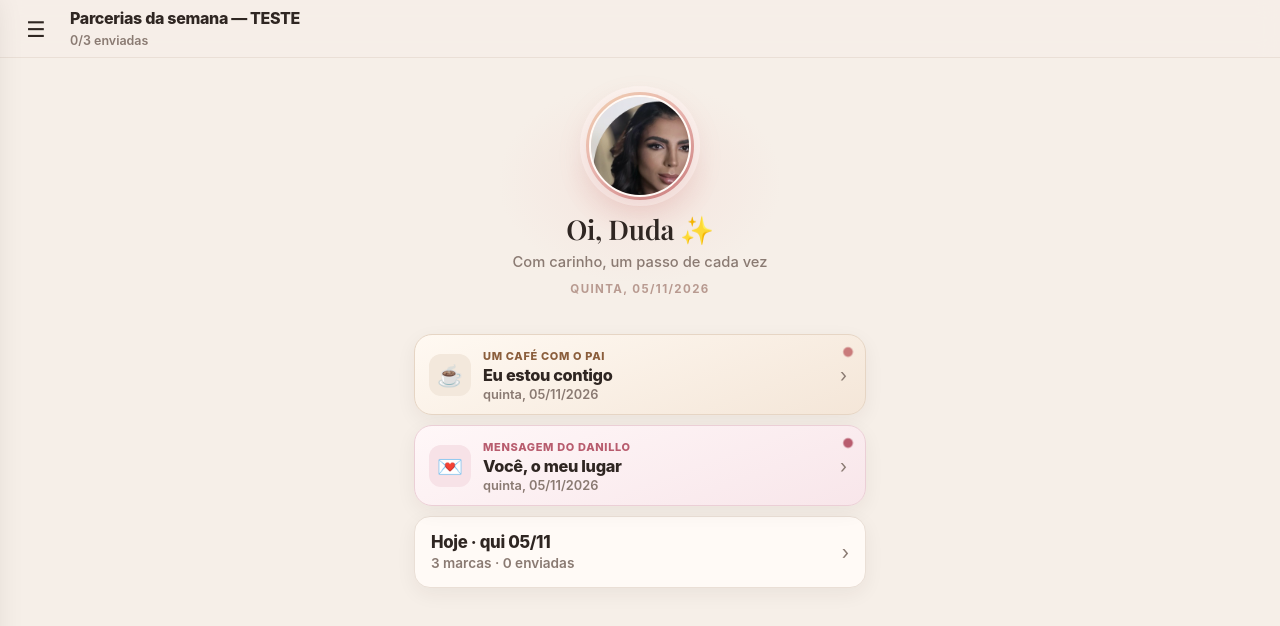
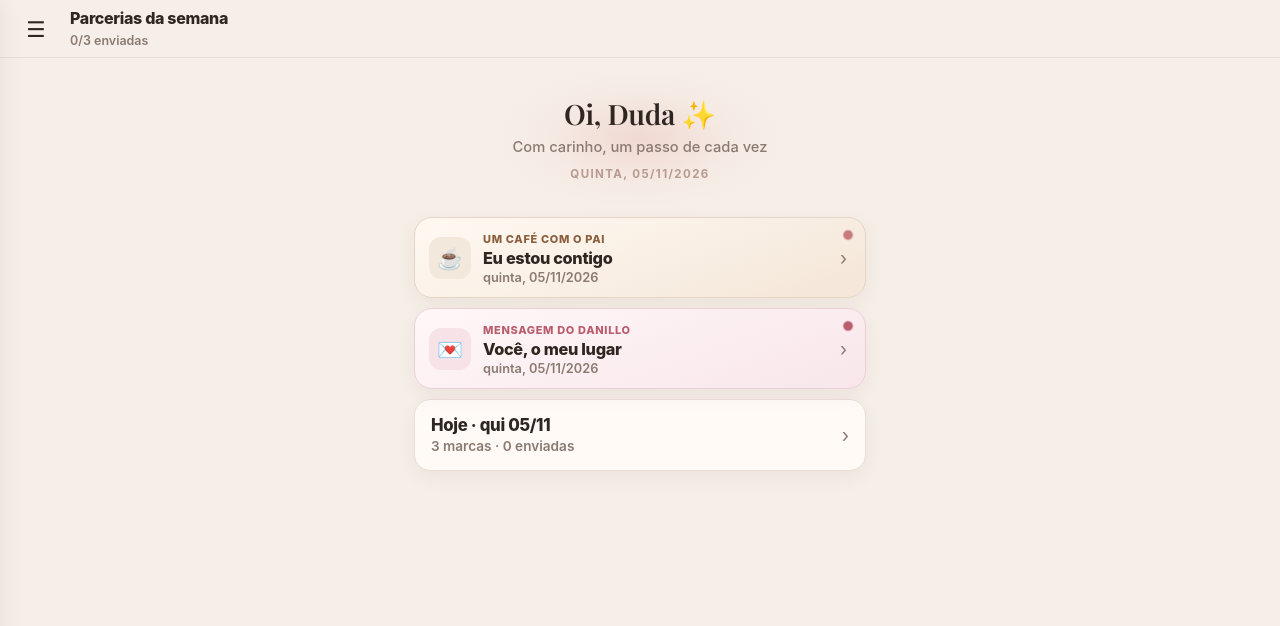
Before and after one commit to bonivitti-collab/duda-parcerias, a plain HTML site: page index.html in a window 1280 px wide. Drawn offline with nearby package versions, Linux system fonts and the light colour scheme.

Commit message:
Drop hero avatar; center text-only greeting
Remove photo/ring and avatar.jpg; keep Playfair hero with blush.
Top bar title is now Parcerias da semana without TESTE.

```diff
--- a/index.html
+++ b/index.html
@@ -65,54 +65,43 @@
 
     .hello {
       position: relative;
-      display: flex; flex-direction: column; align-items: center; text-align: center;
-      padding: 18px 12px 20px; margin: 2px 0 16px;
+      display: flex; flex-direction: column; align-items: center; justify-content: center;
+      text-align: center;
+      padding: 22px 16px 18px; margin: 4px auto 16px;
+      width: 100%; max-width: 100%;
       border: none; background: transparent; box-shadow: none;
       overflow: visible;
     }
     .hello::before {
       content: "";
-      position: absolute; left: 50%; top: 8px; transform: translateX(-50%);
-      width: min(280px, 78vw); height: 200px;
+      position: absolute; left: 50%; top: 50%; transform: translate(-50%, -50%);
+      width: min(320px, 88vw); height: 160px;
       background: radial-gradient(ellipse at center,
-        rgba(232, 180, 174, 0.42) 0%,
-        rgba(243, 221, 216, 0.28) 38%,
+        rgba(232, 180, 174, 0.38) 0%,
+        rgba(243, 221, 216, 0.22) 42%,
         rgba(246, 239, 232, 0) 72%);
       pointer-events: none; z-index: 0;
     }
-    .avatar-wrap {
-      position: relative; z-index: 1;
-      width: 108px; height: 108px; border-radius: 50%;
-      padding: 3px;
-      background: linear-gradient(145deg, #f0d0b0 0%, #e8b4ae 45%, #c97b7b 100%);
-      box-shadow:
-        0 10px 28px rgba(201, 123, 123, 0.22),
-        0 0 0 6px rgba(255, 248, 244, 0.65);
-    }
-    .avatar {
-      width: 100%; height: 100%; border-radius: 50%;
-      object-fit: cover; object-position: center center;
-      display: block; background: #f3ddd8;
-      border: 2px solid #fffaf6;
-    }
     .hello-text {
       position: relative; z-index: 1;
-      margin-top: 14px; min-width: 0; width: 100%;
+      margin: 0 auto; padding: 0; width: 100%; max-width: 22rem;
       display: flex; flex-direction: column; align-items: center;
+      text-align: center;
     }
     .hello-hi {
-      margin: 0;
+      margin: 0 auto;
       font-family: "Playfair Display", Georgia, "Times New Roman", serif;
-      font-weight: 600; font-size: 1.7rem; letter-spacing: -0.01em;
-      line-height: 1.15; color: var(--ink);
+      font-weight: 600; font-size: 1.75rem; letter-spacing: -0.01em;
+      line-height: 1.15; color: var(--ink); text-align: center;
     }
     .hello-sub {
-      margin: 8px 0 0; font-size: 0.92rem; color: var(--muted); font-weight: 500;
-      max-width: 20rem; line-height: 1.35;
+      margin: 8px auto 0; font-size: 0.92rem; color: var(--muted); font-weight: 500;
+      max-width: 20rem; line-height: 1.35; text-align: center;
     }
     .hello-date {
-      margin: 8px 0 0; font-size: 0.72rem; font-weight: 700;
+      margin: 8px auto 0; font-size: 0.72rem; font-weight: 700;
       letter-spacing: 0.12em; text-transform: uppercase; color: #b89a90;
+      text-align: center;
     }
     .special-card {
       width: 100%; text-align: left; cursor: pointer; color: inherit;
@@ -323,16 +312,13 @@
     <button type="button" class="icon-btn" id="btnMenu" aria-label="Menu">☰</button>
     <button type="button" class="icon-btn hidden" id="btnBack" aria-label="Voltar">←</button>
     <div class="topbar-main">
-      <p class="topbar-title" id="barTitle">Parcerias da semana — TESTE</p>
+      <p class="topbar-title" id="barTitle">Parcerias da semana</p>
       <p class="topbar-sub" id="barSub">0/0 enviadas</p>
     </div>
   </header>
 
   <main>
     <div class="hello" id="helloCard">
-      <div class="avatar-wrap">
-        <img class="avatar" src="avatar.jpg" width="108" height="108" alt="Duda Vitti" />
-      </div>
       <div class="hello-text">
         <p class="hello-hi">Oi, Duda ✨</p>
         <p class="hello-sub" id="helloSub">Bora fechar parcerias lindas hoje?</p>
@@ -646,7 +632,7 @@
       elBrands.classList.add("hidden");
       elSpecial.classList.add("hidden");
       setChromeHome();
-      barTitle.textContent = "Parcerias da semana — TESTE";
+      barTitle.textContent = "Parcerias da semana";
       elDays.innerHTML = "";
 
       if (dailyDev()) elDays.appendChild(makeHomeSpecialCard("cafe"));
```
Also changed, not shown: avatar.jpg (deleted).
